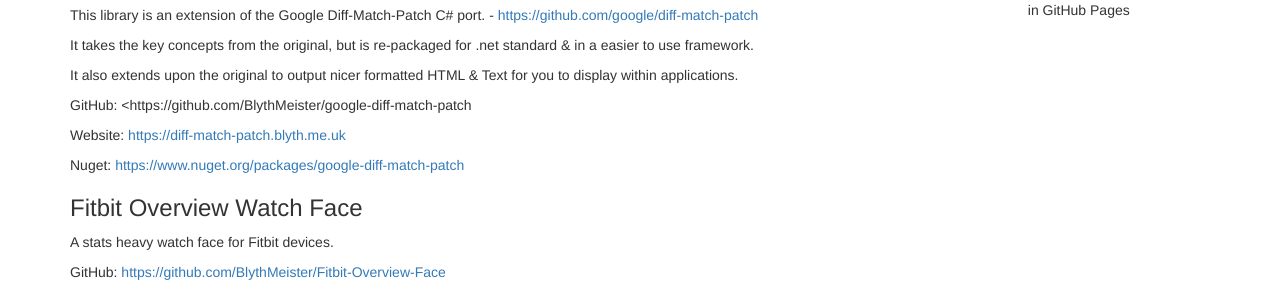
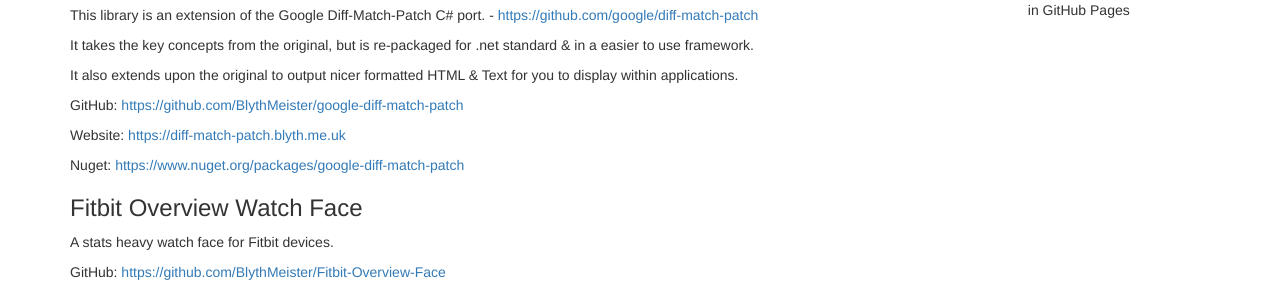
Before and after one commit to BlythMeister/blyth.me.uk, a Jekyll site: the page built from software/mine/index.md, in a window 1280 px wide. Shown: the part 833-1122 px from the top of the page. Built offline with Jekyll 4.4.1, drawn with Linux system fonts in a browser that asks for light colours; nearby versions of some CDN libraries.

Commit message:
Fix link

```diff
--- a/software/mine/index.md
+++ b/software/mine/index.md
@@ -52,7 +52,7 @@
 
 It also extends upon the original to output nicer formatted HTML & Text for you to display within applications.
 
-GitHub: <https://github.com/BlythMeister/google-diff-match-patch
+GitHub: <https://github.com/BlythMeister/google-diff-match-patch>
 
 Website: <https://diff-match-patch.blyth.me.uk>
 
```
